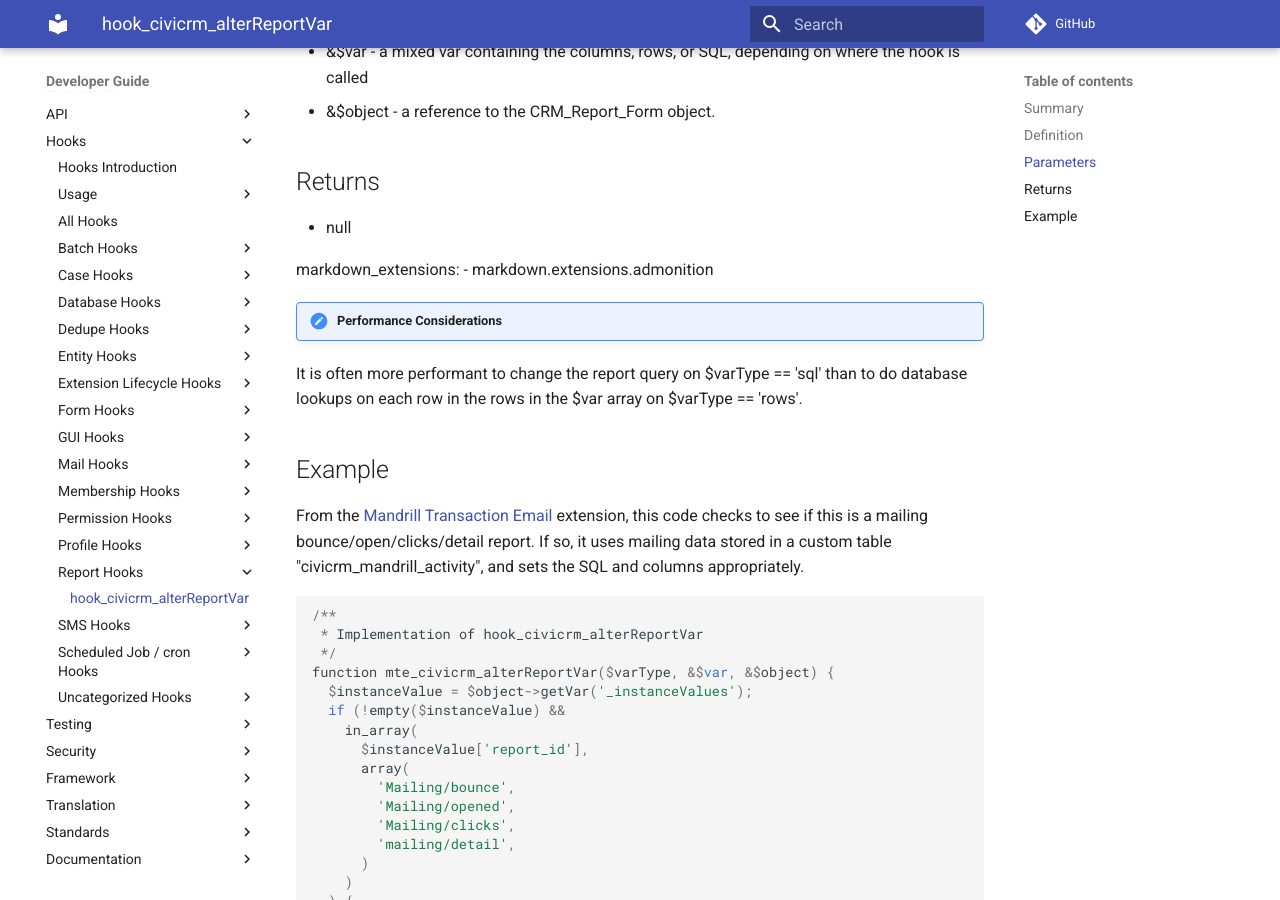
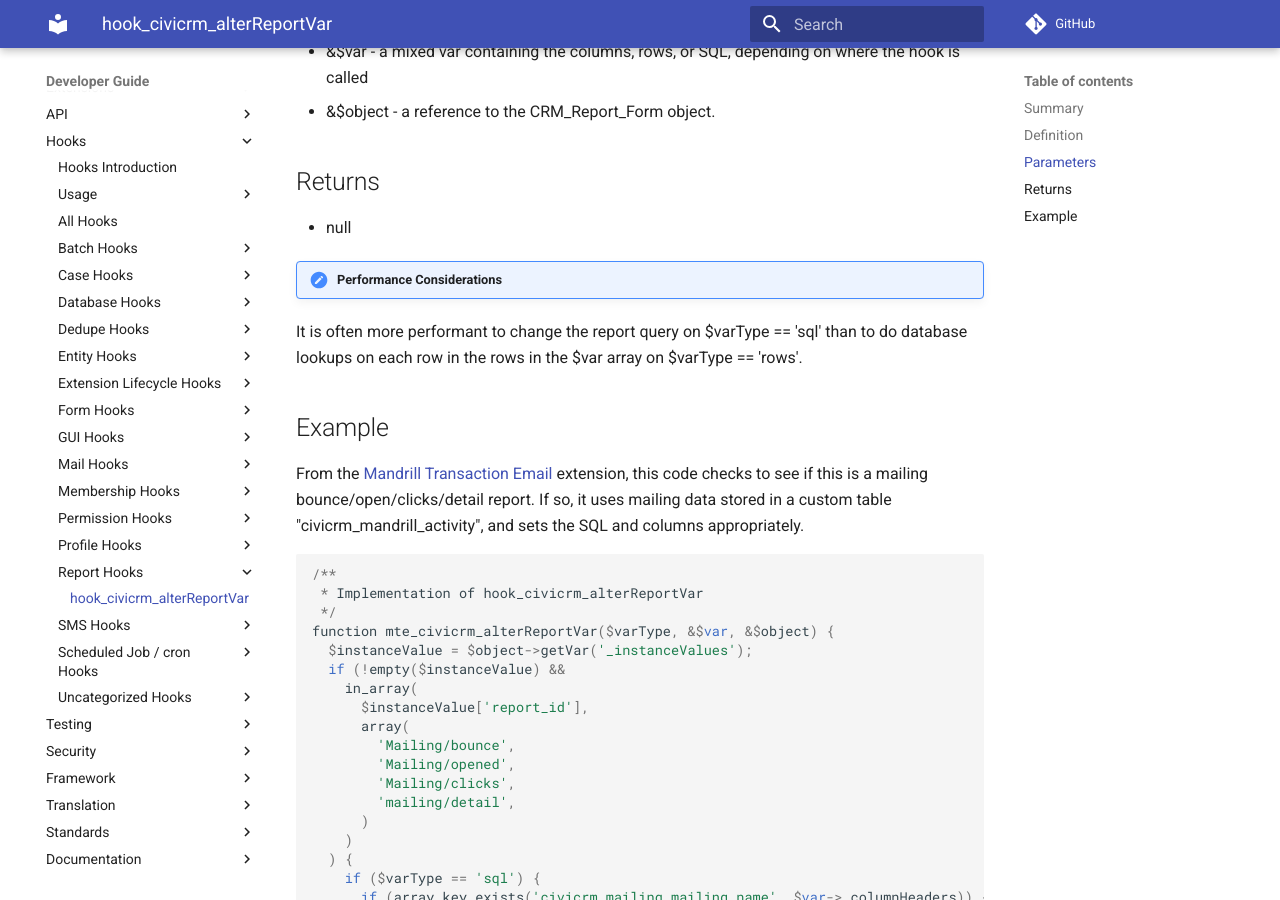
Before and after one commit to civicrm/civicrm-dev-docs, an MkDocs documentation site: the page built from docs/hooks/hook_civicrm_alterReportVar.md, in a window 1280 px wide and 900 px high, scrolled down 498 px. Built offline with MkDocs 1.6.1 and Material for MkDocs 9.7.7, drawn with Linux system fonts in a browser that asks for light colours; comment, search, counter and statistics services are not loaded; old or Windows-style settings are respelled for this version of MkDocs.

Commit message:
Update hook_civicrm_alterReportVar.md

```diff
--- a/docs/hooks/hook_civicrm_alterReportVar.md
+++ b/docs/hooks/hook_civicrm_alterReportVar.md
@@ -19,9 +19,6 @@ This hook is used to add or modify display columns and filters.
 ## Returns
 
 -   null
-
-markdown_extensions:
-  - markdown.extensions.admonition
 
 !!! note "Performance Considerations"
 It is often more performant to change the report query on $varType == 'sql' than
```
